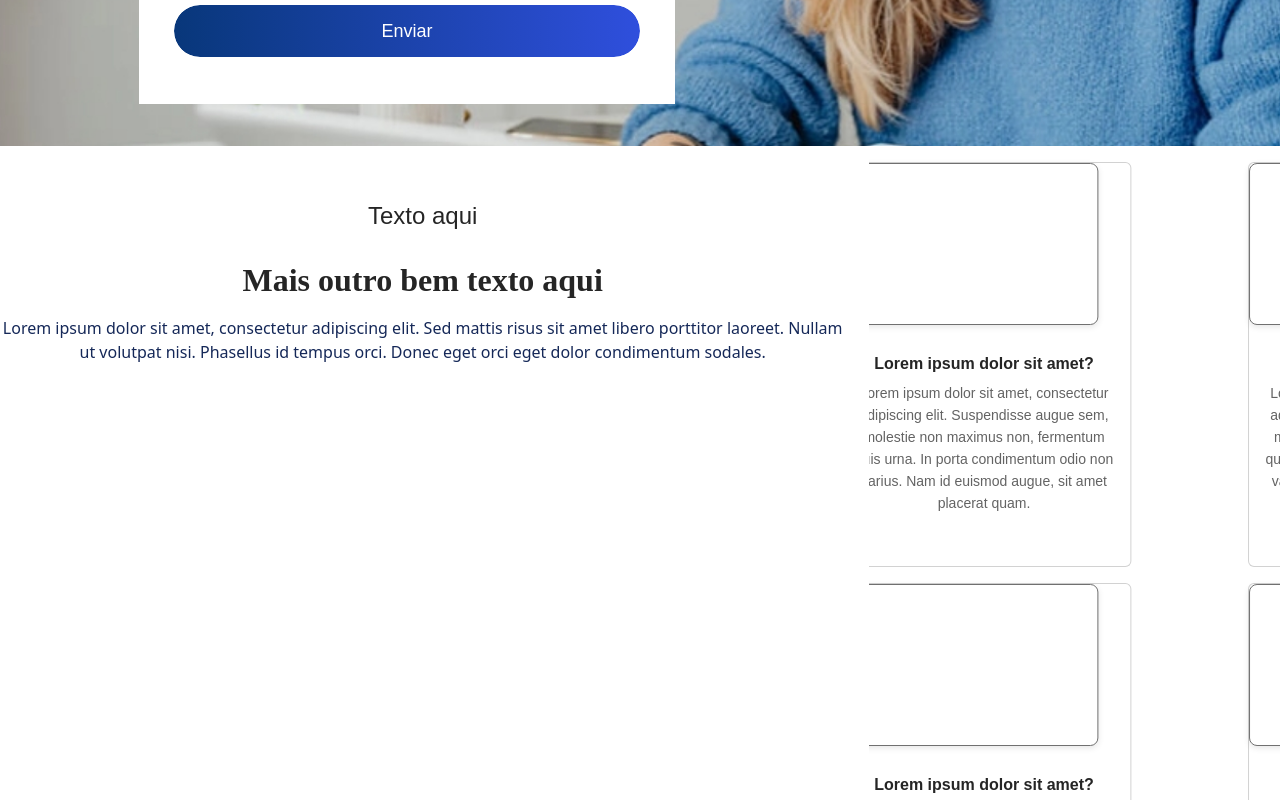
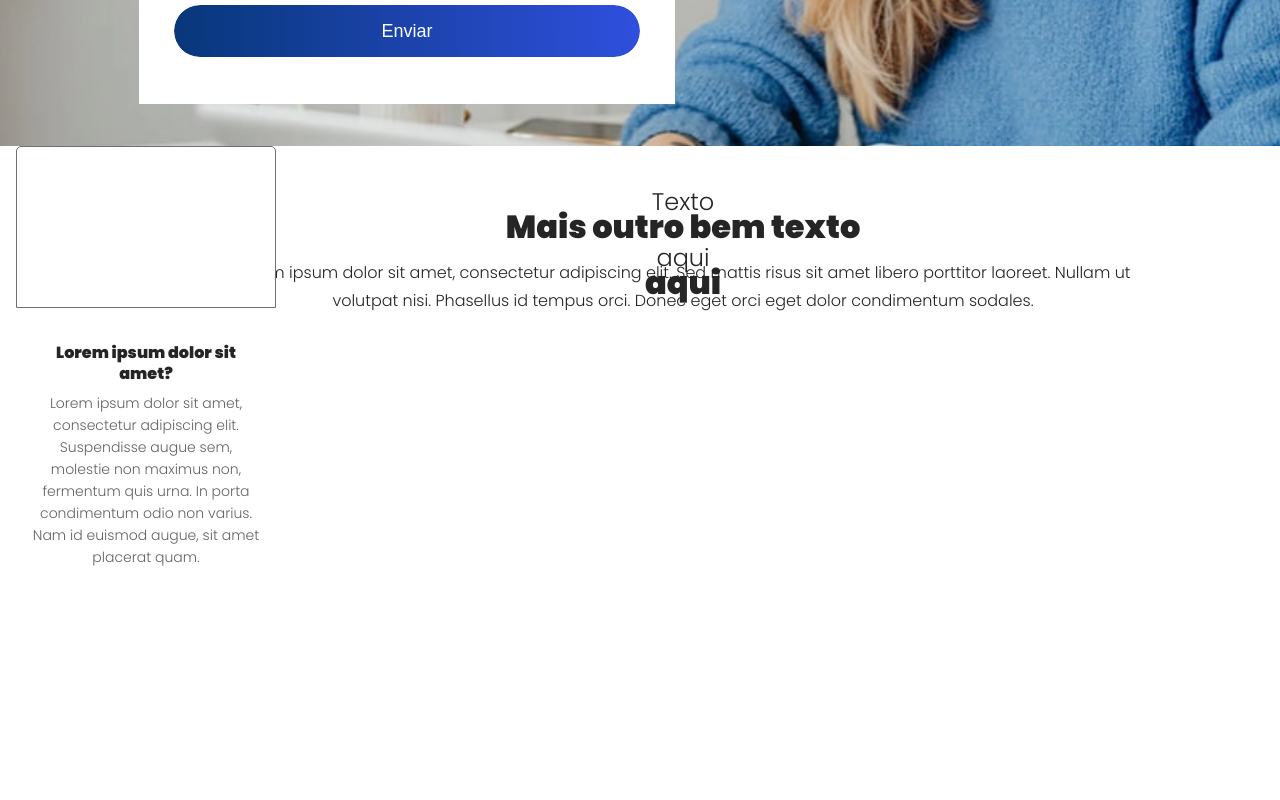
Before and after one commit to Jana-SI/Landing_Page_WD, a Nuxt app: page / in a window 1280 px wide. Shown: the part 375-1175 px from the top of the page. After the commit the page ends 975 px from the top, so only its background shows below. Built offline with nearby package versions, Linux system fonts and the light colour scheme.

Commit message:
ajustanto design pagecontainer

```diff
--- a/app/assets/css/pagecontainer.css
+++ b/app/assets/css/pagecontainer.css
@@ -1,15 +1,55 @@
 .pre-titulo {
-    margin-top: 42px;
+
+    position: absolute;
+    top: 549px;
+    left: 622px;
+    width: 122px;
+    height: 33px;
+
     text-align: center;
-    font: normal normal 300 24px/56px 'Poppins', sans-serif;
-    letter-spacing: 0px;
+    font-family: 'Poppins', sans-serif;
+    font-weight: 300;
+    font-size: 24px;
+    line-height: 56px;
+    letter-spacing: 0;
     color: #252525;
+    opacity: 1;
+
 }
 
-.titulo{
+.titulo {
+
+    position: absolute;
+    top: 574px;
+    left: 465px;
+    width: 436px;
+    height: 45px;
+
     text-align: center;
-font: normal normal 900 32px/56px Poppins;
-letter-spacing: 0px;
-color: #252525;
-opacity: 1;
+    font-family: 'Poppins', sans-serif;
+    font-weight: 900;
+    font-size: 32px;
+    line-height: 56px;
+    letter-spacing: 0;
+    color: #252525;
+    opacity: 1
 }
+
+.texto {
+
+  position: absolute;
+  top: 634px;
+  left: 231px;
+  width: 904px;
+  height: 67px;
+
+  text-align: center;
+  font-family: 'Poppins', sans-serif;
+  font-weight: 400;
+  font-size: 16px;
+  line-height: 28px;
+  letter-spacing: 0;
+  color: #252525;
+  opacity: 1;
+
+}
--- a/app/components/Card/index.vue
+++ b/app/components/Card/index.vue
@@ -1,6 +1,6 @@
 <template>
     <div class="card">
-        <span class="card-img-top retangulo"></span>
+        <div class="card-img-top retangulo"></div>
         <div class="card-body">
             <h4 class="titulo-card">Lorem ipsum dolor sit amet?</h4>
             <p class="text-card">Lorem ipsum dolor sit amet, consectetur adipiscing elit. Suspendisse augue sem, molestie non maximus non,
@@ -11,20 +11,19 @@
 </template>
 
 <style escoped>
+.card{
+    width: 260px;
+    background-color: transparent;
+    border: none;
+    margin-left: 16px;
+}
+
 .retangulo {
   width: 260px;
   height: 162px;
   background-color: #ffffff;
   border: 1px solid #707070;
-  border-radius: 8px; /* opcional, se quiser deixar mais suave */
-  display: flex;
-  align-items: center;
-  justify-content: center;
-  box-shadow: 0 2px 6px rgba(0, 0, 0, 0.1); /* opcional */
 }
-
-/* Se você quiser posicionar esse card, use margin ou flex/grid no container.
-   Evite top/left sem position: absolute; */
 
 .titulo-card {
   text-align: center;
@@ -33,19 +32,17 @@
   font-size: 16px;
   line-height: 21px;
   color: #252525;
-  margin-top: 12px; /* ajuste conforme necessário */
+  margin-top: 18px; /* ajuste conforme necessário */
 }
 
 .text-card {
-  width: 260px;
-  height: 152px;
   text-align: center;
   font-family: 'Poppins', sans-serif;
-  font-weight: 400; /* "normal" equivale a 400 */
+  font-weight: 400;
   font-size: 14px;
   line-height: 22px;
   color: #636363;
-  margin-top: 8px; /* ajuste conforme necessário */
+  margin-top: 8px;
 }
 
 </style>
--- a/app/components/PageContainer/index.vue
+++ b/app/components/PageContainer/index.vue
@@ -1,79 +1,23 @@
 <template>
-  <div class="container-fluid">
-    <div class="row">
-      <!-- Texto -->
-      <div class="col-12 col-md-8 col-lg-8 order-lg-1">
-        <h2 class="pre-titulo">Texto aqui</h2>
-        <h1 class="titulo">Mais outro bem texto aqui</h1>
-        <p>
-          Lorem ipsum dolor sit amet, consectetur adipiscing elit. Sed mattis risus sit amet
-          libero porttitor laoreet. Nullam ut volutpat nisi. Phasellus id tempus orci. Donec
-          eget orci eget dolor condimentum sodales.
-        </p>
-      </div>
-
-      <!-- Carrossel de Cards -->
-      <div class="col-12 col-md-4 col-lg-4 order-lg-2">
-        <div id="carouselCards" class="carousel slide" data-bs-ride="carousel">
-          <div class="carousel-inner">
-
-            <!-- Cria um slide pra cada grupo de cards -->
-            <div
-              v-for="(group, index) in cardGroups"
-              :key="index"
-              class="carousel-item"
-              :class="{ active: index === 0 }"
-            >
-              <div class="d-flex flex-column align-items-center gap-3 p-3">
-                <!-- Renderiza os cards de cada grupo -->
-                <Card v-for="(card, idx) in group" :key="idx" />
-              </div>
+    <section></section>
+    <div class="container-fluid text-center">
+        <div class="row">
+            <!-- Bloco de texto principal -->
+            <div class="col-md-6 offset-md-3">
+                <p class="pre-titulo">Texto aqui</p>
+                <p class="titulo">Mais outro bem texto aqui</p>
+                <p class="texto">
+                    Lorem ipsum dolor sit amet, consectetur adipiscing elit. Sed mattis risus sit amet libero porttitor
+                    laoreet. Nullam ut volutpat nisi. Phasellus id tempus orci. Donec eget orci eget dolor condimentum
+                    sodales.
+                </p>
             </div>
-          </div>
-
-          <!-- Controles do carrossel -->
-          <button
-            class="carousel-control-prev"
-            type="button"
-            data-bs-target="#carouselCards"
-            data-bs-slide="prev"
-          >
-            <span class="carousel-control-prev-icon" aria-hidden="true"></span>
-            <span class="visually-hidden">Anterior</span>
-          </button>
-          <button
-            class="carousel-control-next"
-            type="button"
-            data-bs-target="#carouselCards"
-            data-bs-slide="next"
-          >
-            <span class="carousel-control-next-icon" aria-hidden="true"></span>
-            <span class="visually-hidden">Próximo</span>
-          </button>
         </div>
-      </div>
+        <div class="row">
+            <!-- Card + bloco inferior -->
+            <div class="col-12 col-md-4 col-lg-4 order-lg-2">
+                <Card />
+            </div>
+        </div>
     </div>
-  </div>
 </template>
-
-<script setup>
-
-// Gerar 20 "cards" (podes trocar por dados reais)
-const totalCards = 20
-const cards = Array.from({ length: totalCards }, (_, i) => i + 1)
-
-// Agrupar cards (ex: 4 por slide)
-const groupSize = 4
-const cardGroups = []
-
-for (let i = 0; i < cards.length; i += groupSize) {
-  cardGroups.push(cards.slice(i, i + groupSize))
-}
-</script>
-
-<style scoped>
-/* Ajusta espaçamento entre slides se quiser */
-.carousel-item {
-  transition: transform 0.6s ease;
-}
-</style>
--- a/nuxt.config.ts
+++ b/nuxt.config.ts
@@ -15,10 +15,17 @@ export default defineNuxtConfig({
     head: {
       script: [
         {
-          src: 'https://cdn.jsdelivr.net/npm/bootstrap@5.3.3/dist/js/bootstrap.bundle.min.js'
-        }
-      ]
-    }
+          src: "https://cdn.jsdelivr.net/npm/bootstrap@5.3.3/dist/js/bootstrap.bundle.min.js",
+        },
+      ],
+    },
   },
   plugins: [{ src: "~/plugins/bootstrap.client.ts", mode: "client" }],
+
+  modules: ["@nuxtjs/google-fonts"],
+  googleFonts: {
+    families: {
+      Poppins: [300, 900], // Inclui os pesos usados
+    },
+  },
 });
--- a/package.json
+++ b/package.json
@@ -10,6 +10,7 @@
     "postinstall": "nuxt prepare"
   },
   "dependencies": {
+    "@nuxtjs/google-fonts": "^3.2.0",
     "bootstrap": "^5.3.3",
     "nuxt": "^4.1.2",
     "vue": "^3.5.22",
```
Also changed, not shown: 1 other file (tests, documents, lock files or other folders).
